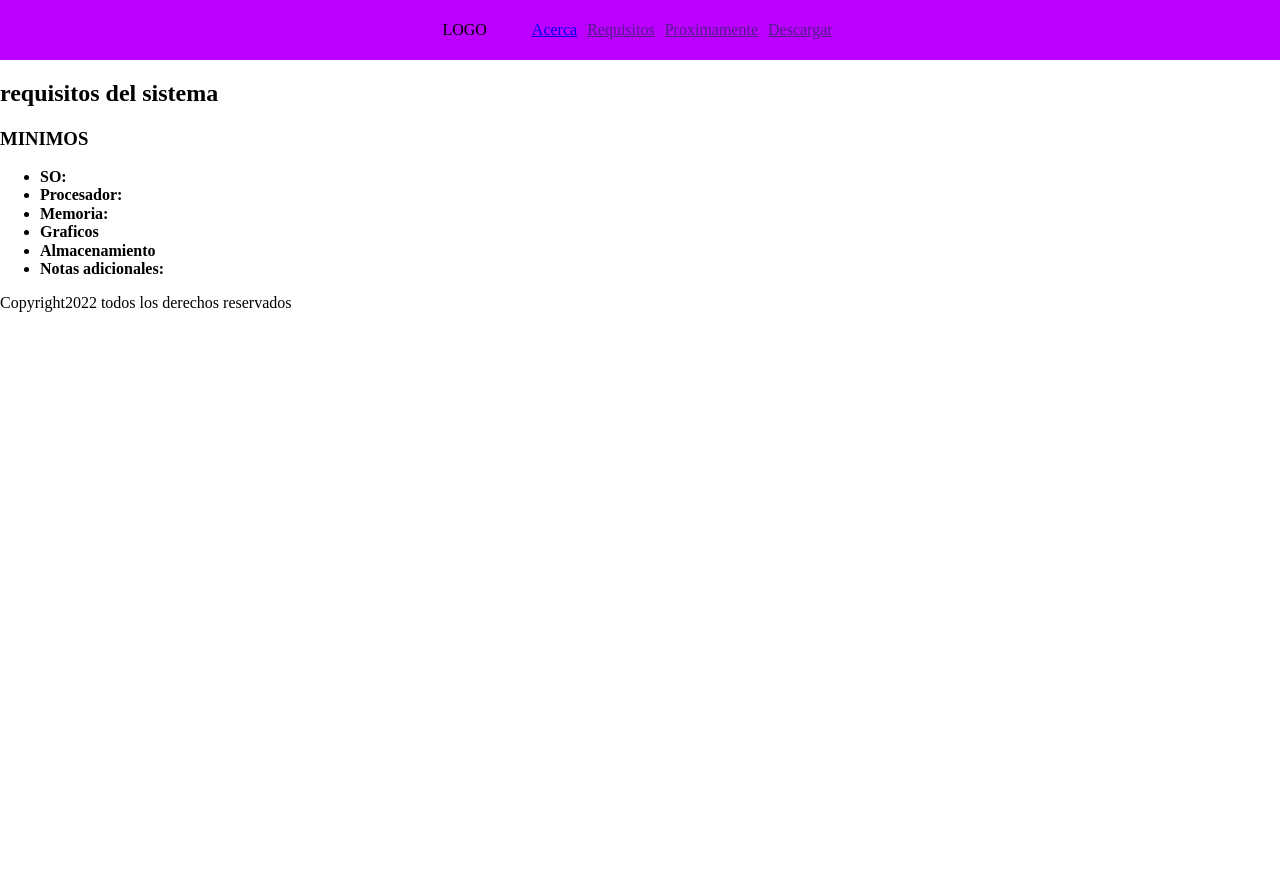
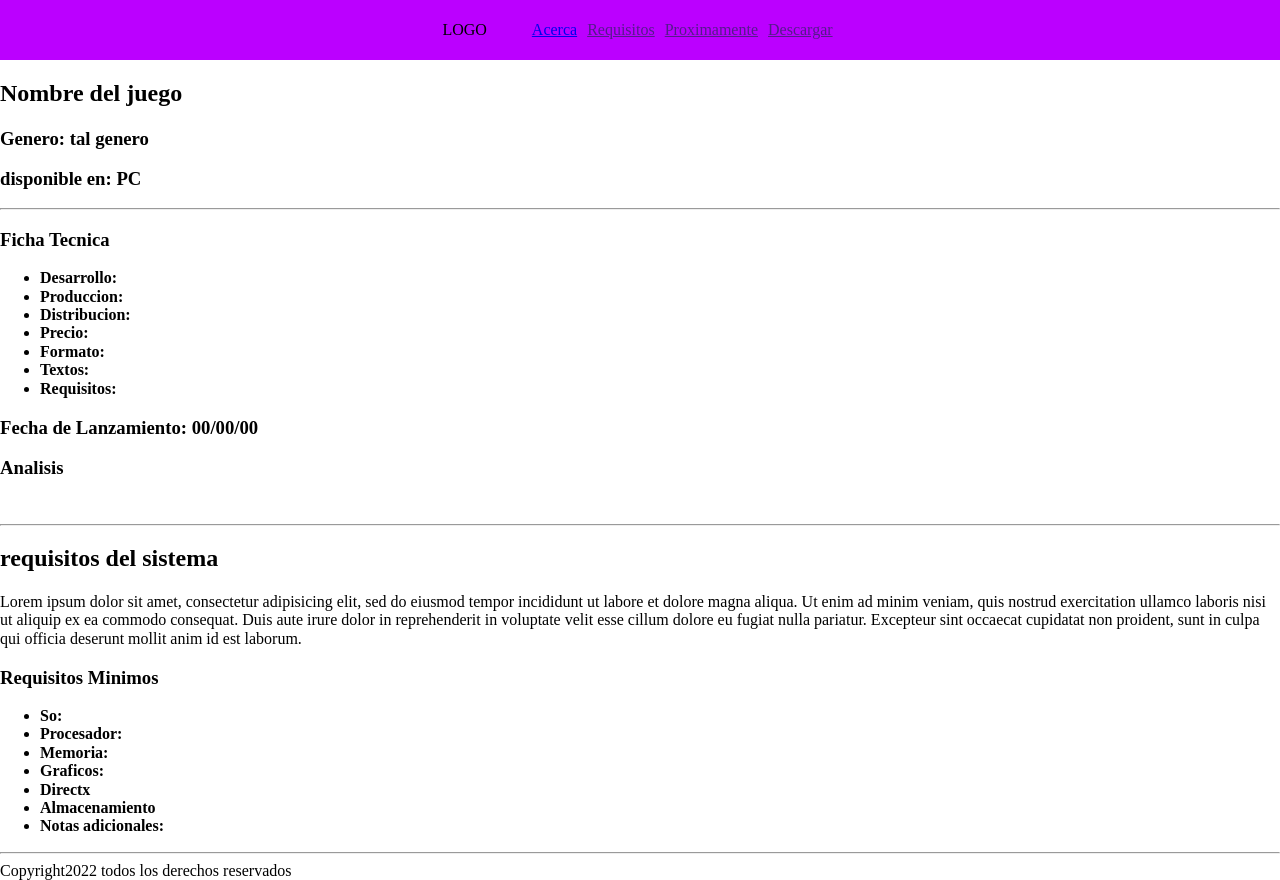
Before and after one commit to AbrahamSegura/StartP, a website: page requisitos.html in a window 1280 px wide. Before the commit the page ends 800 px from the top, so only its background shows below. Drawn offline with Linux system fonts and the light colour scheme.

Commit message:
add part 1,2 change part 3

```diff
--- a/requisitos.html
+++ b/requisitos.html
@@ -18,19 +18,61 @@
         <li><a href="" class="opciones_a">Descargar</a></li>
       </ul>
     </nav>
-    <section>
+    <section class="sec_requisitos">
+
+    	<article class="art_info_basica_part1">
+    		<h2>Nombre del juego</h2>
+    		<h3>Genero: tal genero</h3>
+    		<h3>disponible en: PC</h3>
+   		</article>
+   		<hr>
+   		<article class="art_ficha_analisis_part2">
+   			<div class="part2_ficha_tecnica">
+   				<h3>Ficha Tecnica</h3>
+   				<ul>
+   					<li><b>Desarrollo:</b></li>
+   					<li><b>Produccion:</b></li>
+   					<li><b>Distribucion:</b></li>
+   					<li><b>Precio:</b></li>
+   					<li><b>Formato:</b></li>
+   					<li><b>Textos:</b></li>
+   					<li><b>Requisitos:</b></li>
+   				</ul>
+   			</div>
+   			<div class="part2_fecha_salida">
+   				<h3>Fecha de Lanzamiento: 00/00/00</h3>
+   			</div>
+   			<div class="part2_analisis">
+   				<h3>Analisis</h3>
+   				<img src="">
+   			</div>
+   		</article>
+   		<hr>
+	    <article class="art_requisitos_part3">
+	    	<div class="part3_requisitos_info">
 	    		<h2>requisitos del sistema</h2>
-      <h3>MINIMOS</h3>
+	    		<p>Lorem ipsum dolor sit amet, consectetur adipisicing elit, sed do eiusmod
+	    		tempor incididunt ut labore et dolore magna aliqua. Ut enim ad minim veniam,
+	    		quis nostrud exercitation ullamco laboris nisi ut aliquip ex ea commodo
+	    		consequat. Duis aute irure dolor in reprehenderit in voluptate velit esse
+	    		cillum dolore eu fugiat nulla pariatur. Excepteur sint occaecat cupidatat non
+	    		proident, sunt in culpa qui officia deserunt mollit anim id est laborum.</p>
+	    	</div>
+	    	<div class="part3_requisitos_minimos">
+	    		<h3>Requisitos Minimos</h3>
 	    		<ul>
-        <li><b>SO:</b></li>
+	    			<li><b>So:</b></li>
 	    			<li><b>Procesador:</b></li>
 	    			<li><b>Memoria:</b></li>
-        <li><b>Graficos</b></li>
+	    			<li><b>Graficos:</b></li>
+	    			<li><b>Directx</b></li>
 	    			<li><b>Almacenamiento</b></li>
 	    			<li><b>Notas adicionales:</b></li>
 	    		</ul>
+	    	</div>
+	    </article>
     </section>
-    <aside></aside>
+    <hr>
     <footer>Copyright2022 todos los derechos reservados</footer>
   </body>
 </html>
```
Lines whose indentation alone changed are shown as unchanged.
